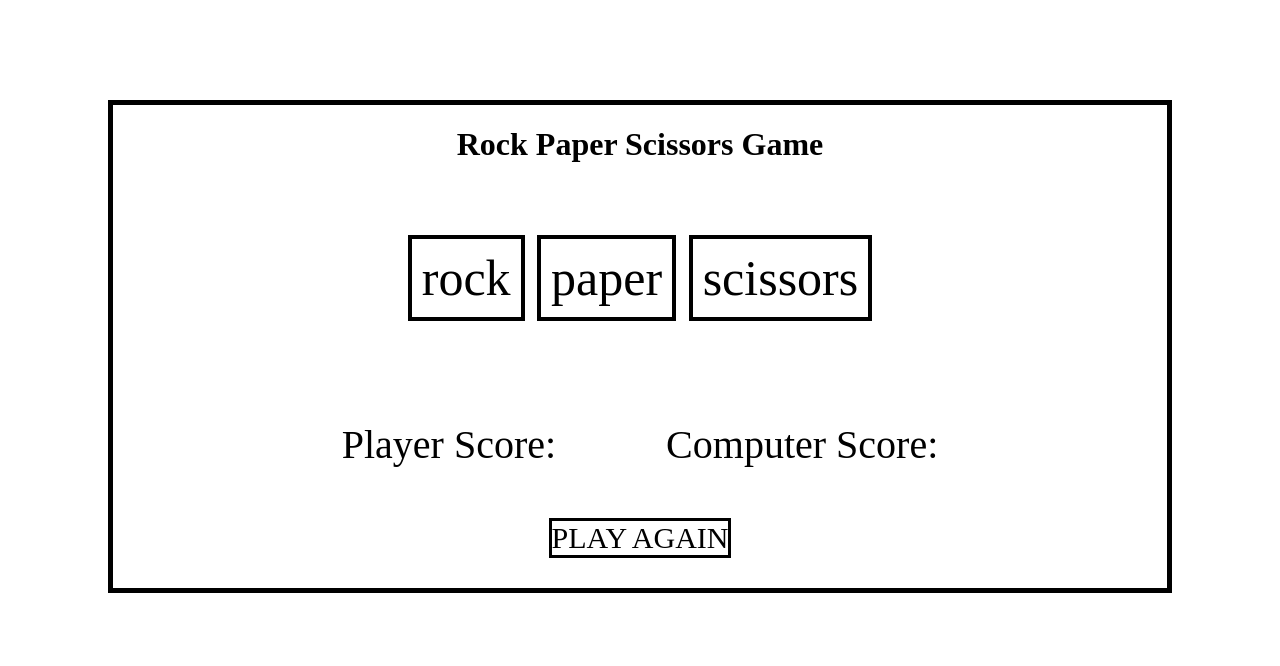
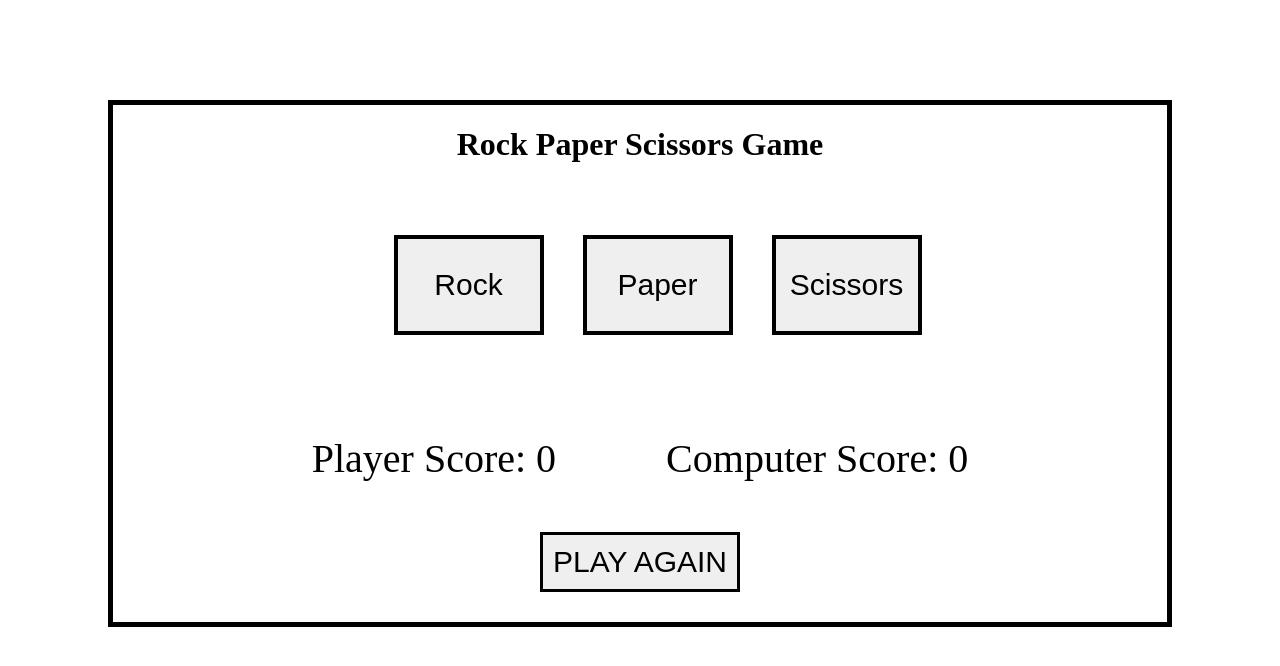
Before and after one commit to dentopiasa/rock_paper_scissors, a plain HTML site: page index.html in a window 1280 px wide. Drawn offline with Linux system fonts and the light colour scheme.

Commit message:
minor changes in html and css, set up js DOM connections

```diff
--- a/index.html
+++ b/index.html
@@ -10,15 +10,15 @@
     <div class="container">
     <h1>Rock Paper Scissors Game</h1>
     <div class="boxes">
-        <div>rock</div>
-        <div>paper</div>
-        <div>scissors</div>
+        <button class="btn-rock">Rock</button>
+        <button class="btn-paper">Paper</button>
+        <button class="btn-scissors">Scissors</button>
     </div>
     <div class="score">
-        <div>Player Score:</div>
-        <div>Computer Score:</div>
+        <div>Player Score:<span class="player-score"> 0</span></div>
+        <div>Computer Score:<span class="computer-score"> 0</span></div>
     </div>
-    <div class="restart">PLAY AGAIN</div>
+    <button class="btn-restart">PLAY AGAIN</button>
     </div>
 <script>src="app.js"</script>
 </body>
--- a/style.css
+++ b/style.css
@@ -7,14 +7,18 @@
 }
 
 .boxes {
-    font-size: 50px;
     margin-top: 50px;
+
 }
 
-.boxes div {
+.boxes button {
     display: inline-block;
     border: 4px solid black;
-    padding: 10px;
+    cursor: pointer;
+    height: 100px;
+    width: 150px;
+    font-size: 30px;
+    margin-left: 35px;
 }
 
 .score {
@@ -27,8 +31,10 @@
     padding: 50px;
 }
 
-.restart {
+.btn-restart {
     margin-bottom: 30px;
     font-size: 30px;
     border: 3px solid black;
+    cursor: pointer;
+    padding: 10px;
 }
```
Also changed, not shown: app.js (added, +7 -0 lines).
